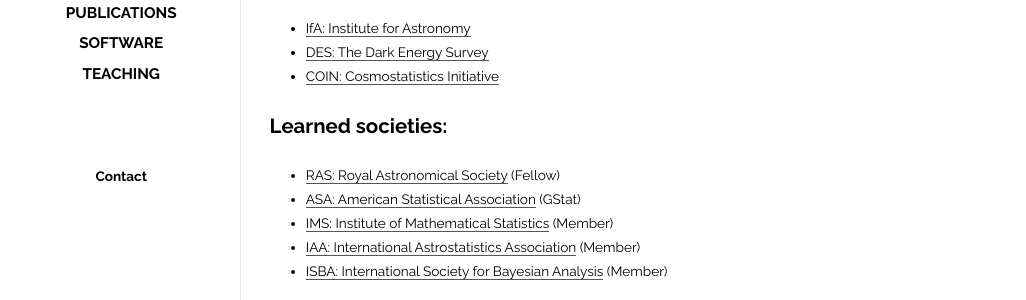
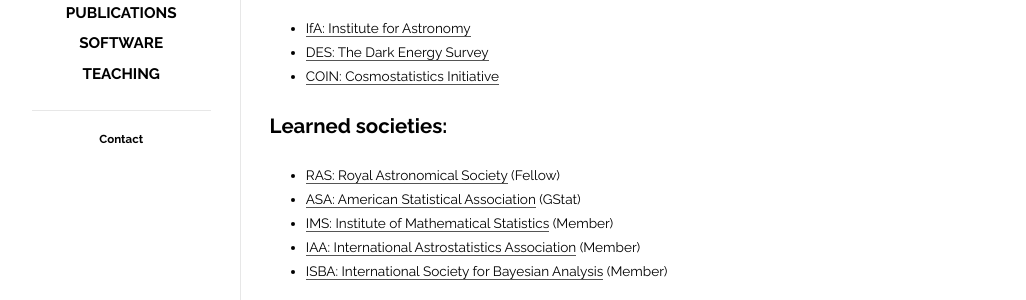
Before and after one commit to moews/moews.github.io, a Jekyll site: the page built from index.html, in a window 1280 px wide. Shown: the part 298-598 px from the top of the page, without its empty margins (118-1144 px from the left). Built offline with Jekyll 4.4.1, drawn with Linux system fonts in a browser that asks for light colours.

Commit message:
Update default.html

```diff
--- a/_layouts/default.html
+++ b/_layouts/default.html
@@ -39,11 +39,11 @@
             {% endfor %}
           </ul>
         </div>
-        <div class="header">
+        <div class="footer">
+          <span class="tagline">
+            <a href="javascript:window.location.href=atob('bWFpbHRvOmJtb2V3c0Byb2UuYWMudWs=')">Contact</a>
+          </span>
         </div>
-        <span class="tagline">
-          <a href="javascript:window.location.href=atob('bWFpbHRvOmJtb2V3c0Byb2UuYWMudWs=')">Contact</a>
-        </span>
         <!--<div class="footer">
           <span id="footer-links">
             <a href="" class="footer-link">About</a> <span class="separator">&bull;</span>
```
